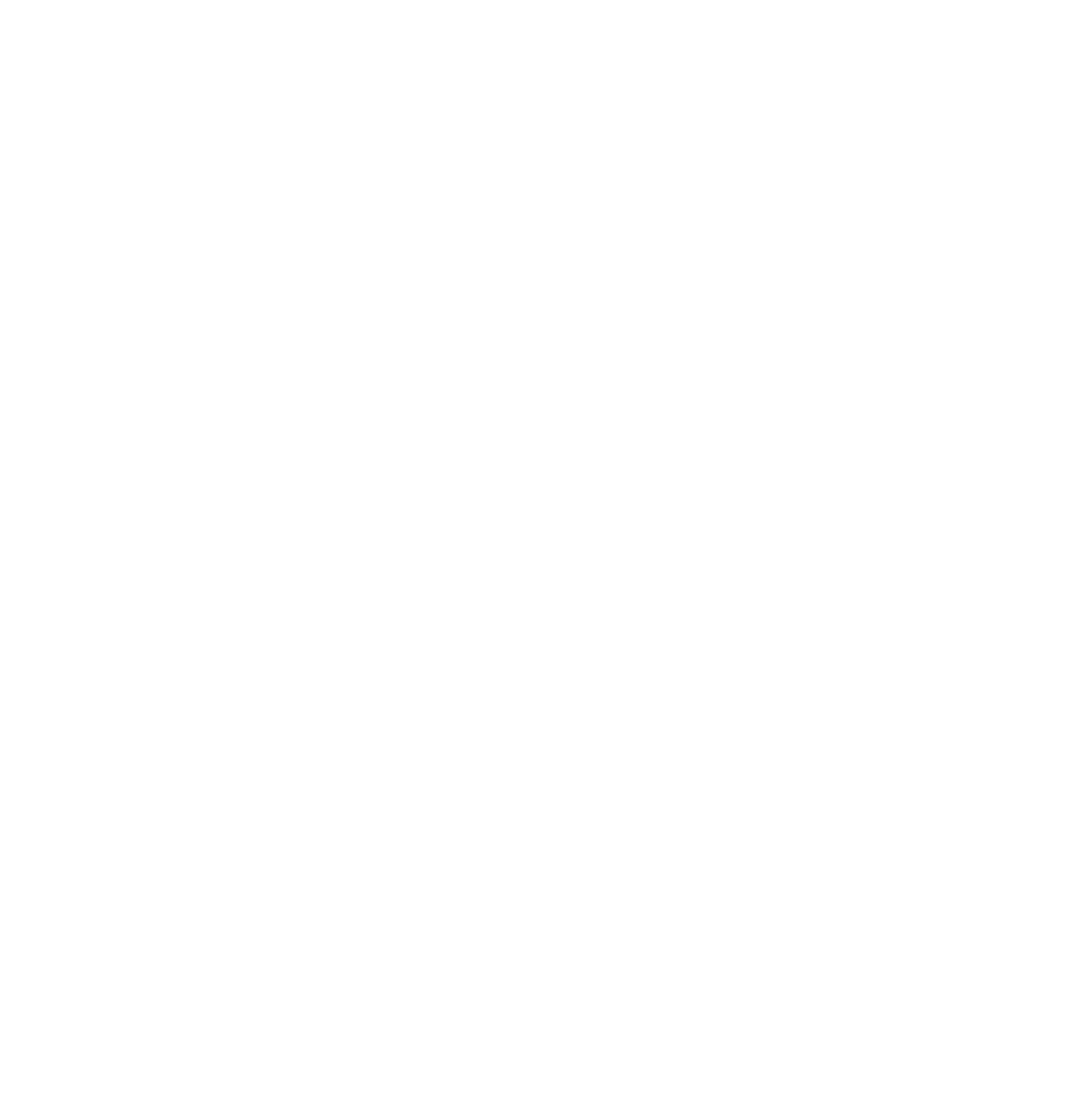
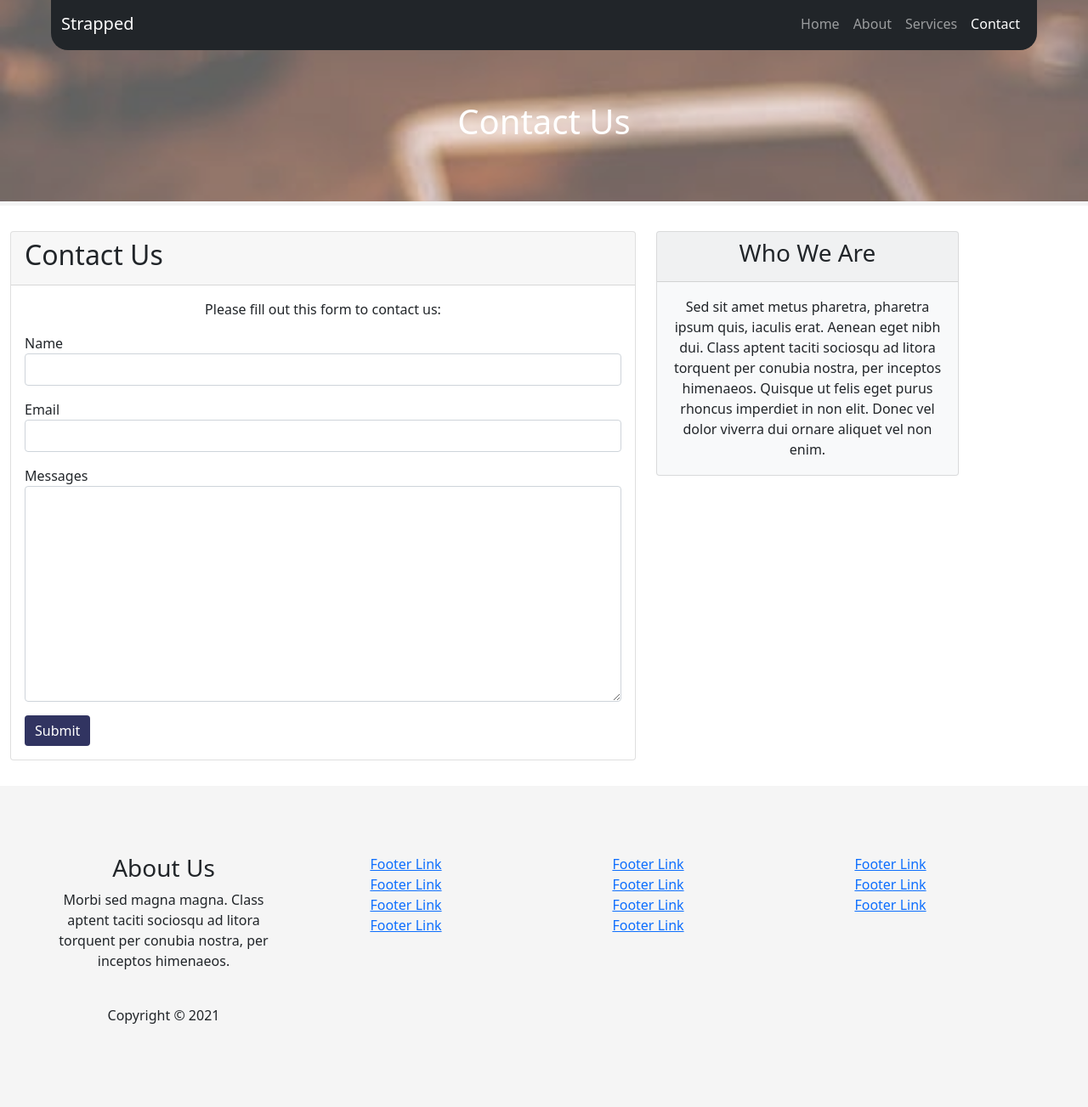
Before and after one commit to etrs27/bootstrap-theme, a plain HTML site: page contact.html in a window 1280 px wide. Shown: the whole page at 85% size. Before the commit the page ends 800 px from the top, so only its background shows below. Drawn offline with nearby package versions, Linux system fonts and the light colour scheme.

Commit message:
Added form to the contact page

```diff
--- a/contact.html
+++ b/contact.html
@@ -0,0 +1,134 @@
+<!DOCTYPE html>
+<html lang="en">
+<head>
+    <meta charset="UTF-8">
+    <meta http-equiv="X-UA-Compatible" content="IE=edge">
+    <meta name="viewport" content="width=device-width, initial-scale=1.0">
+    <link href="https://cdn.jsdelivr.net/npm/bootstrap@5.0.2/dist/css/bootstrap.min.css" rel="stylesheet" integrity="sha384-EVSTQN3/azprG1Anm3QDgpJLIm9Nao0Yz1ztcQTwFspd3yD65VohhpuuCOmLASjC" crossorigin="anonymous">
+    <link rel="stylesheet" href="style.css">
+    <title>Strapped Theme</title>
+</head>
+<body>
+
+  <!-- The jumbotron and navbar. Contains the list of link pages. Navbar collapses when the width of the page is shrinked.
+    Part of the jumbotron. Contains the title of page and the main background photo. -->
+
+    <div class="jumbotron jumbotron-main">
+        <nav class="navbar navbar-expand-md navbar-dark bg-dark mb-4">
+            <div class="container-fluid">
+              <a class="navbar-brand" href="index.html">Strapped</a>
+              <button class="navbar-toggler" type="button" data-bs-toggle="collapse" data-bs-target="#navbarCollapse" aria-controls="navbarCollapse" aria-expanded="false" aria-label="Toggle navigation">
+                <span class="navbar-toggler-icon"></span>
+              </button>
+              <div class="collapse navbar-collapse flex-row-reverse" id="navbarCollapse">
+                <ul class="navbar-nav md-auto mb-2 mb-md-0">
+                  <li class="nav-item">
+                    <a class="nav-link" href="index.html">Home</a>
+                  </li>
+                  <li class="nav-item">
+                    <a class="nav-link" href="about.html">About</a>
+                  </li>
+                  <li class="nav-item">
+                    <a class="nav-link" href="services.html">Services</a>
+                  </li>
+                  <li class="nav-item">
+                    <a class="nav-link active" aria-current="page" href="contact.html">Contact</a>
+                  </li>
+                </ul>
+              </div>
+            </div>
+          </nav>
+
+
+        <div class="container-fluid">
+            <h1>Contact Us</h1>
+        </div>
+    </div>
+
+    <!-- A form to contact. -->
+
+   <div class="container">
+       <div class="row">
+           <div class="col-md-8">
+                <div class="card">
+                    <div class="card-header">
+                        <h2 class="card-title">Contact Us</h2>
+                    </div>
+                    <div class="card-body">
+                        <p>Please fill out this form to contact us:</p>
+
+                        <form>
+                            <div class="mb-3">
+                                <label>Name</label>
+                                <input type="text" class="form-control">
+                            </div>
+                            <div class="mb-3">
+                                <label>Email</label>
+                                <input type="email" class="form-control">
+                            </div>
+                            <div class="mb-3">
+                                <label>Messages</label>
+                                <textarea class="form-control" cols="30" rows="10"></textarea>
+                            </div>
+
+                            <button type="submit" class="btn btn-primary">Submit</button>
+                        </form>
+                    </div>
+                </div>
+           </div>
+
+            <!-- A sidebar with some additional information. -->
+
+           <aside class="col-md-4">
+               <div class="card text-center bg-light">
+                    <div class="card-header">
+                        <h3 class="card-title">Who We Are</h3>
+                    </div>
+                   <p class="card-text about-aside-paragraph">Sed sit amet metus pharetra, pharetra ipsum quis, iaculis erat. Aenean eget nibh dui. Class aptent taciti sociosqu ad litora torquent per conubia nostra, per inceptos himenaeos. Quisque ut felis eget purus rhoncus imperdiet in non elit. Donec vel dolor viverra dui ornare aliquet vel non enim.</p>
+               </div>
+            </aside>
+       </div>
+   </div>
+
+    <!-- The footer of the page. -->
+
+    <footer class="main-footer">
+      <div class="container">
+        <div class="row">
+          <div class="col-md-3">
+            <h3>About Us</h3>
+            <p>Morbi sed magna magna. Class aptent taciti sociosqu ad litora torquent per conubia nostra, per inceptos himenaeos.</p>
+            <br>
+            <p>Copyright &copy; 2021</p>
+          </div>
+          <div class="col-md-3">
+            <ul class="list-unstyled">
+              <li><a href="#">Footer Link</a></li>
+              <li><a href="#">Footer Link</a></li>
+              <li><a href="#">Footer Link</a></li>
+              <li><a href="#">Footer Link</a></li>
+            </ul>
+          </div>
+          <div class="col-md-3">
+            <ul class="list-unstyled">
+              <li><a href="#">Footer Link</a></li>
+              <li><a href="#">Footer Link</a></li>
+              <li><a href="#">Footer Link</a></li>
+              <li><a href="#">Footer Link</a></li>
+            </ul>
+          </div>
+          <div class="col-md-3">
+            <ul class="list-unstyled">
+              <li><a href="#">Footer Link</a></li>
+              <li><a href="#">Footer Link</a></li>
+              <li><a href="#">Footer Link</a></li>
+            </ul>
+          </div>
+        </div>
+      </div>
+    </footer>
+
+
+    <script src="https://cdn.jsdelivr.net/npm/bootstrap@5.0.2/dist/js/bootstrap.bundle.min.js" integrity="sha384-MrcW6ZMFYlzcLA8Nl+NtUVF0sA7MsXsP1UyJoMp4YLEuNSfAP+JcXn/tWtIaxVXM" crossorigin="anonymous"></script>
+</body>
+</html>
```
Also changed, not shown: about.html (+2 -2 lines), index.html (+1 -1 lines), services.html (+13 -3 lines).
